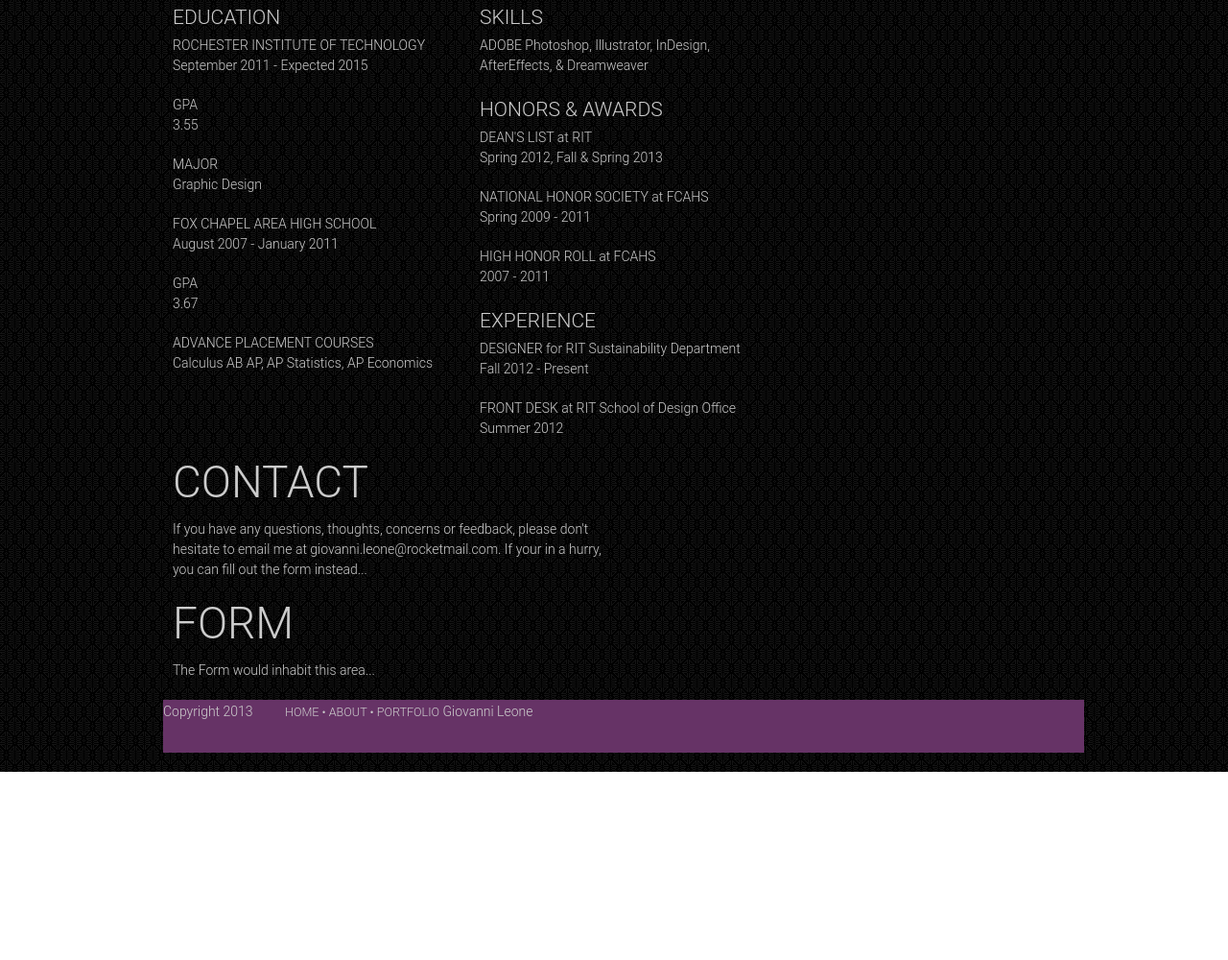
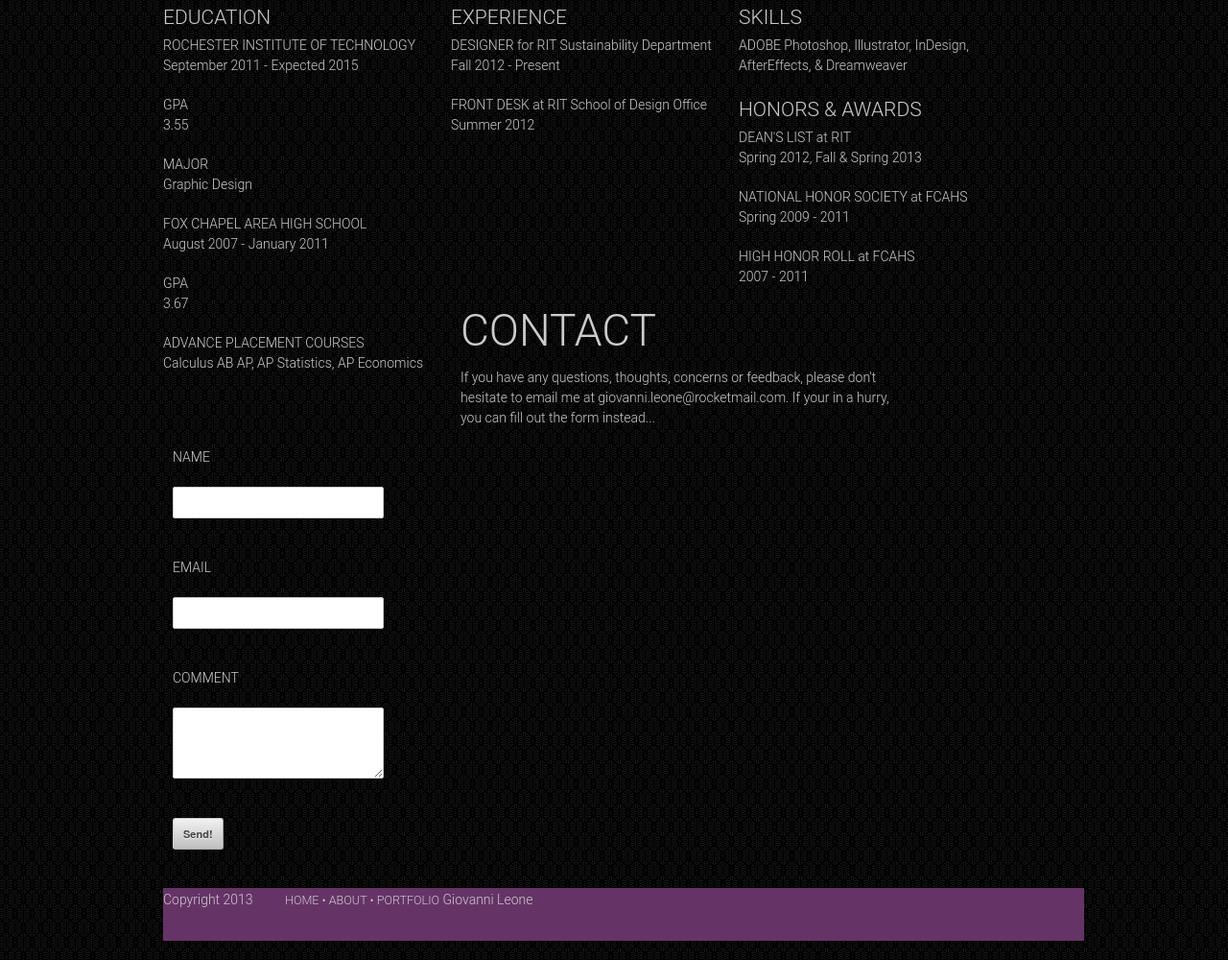
Before and after one commit to gesus412/Web-Portfolio, a plain HTML site: page about.html in a window 1280 px wide. Shown: the part 678-1678 px from the top of the page at 96% size. Before the commit the page ends 1482 px from the top, so only its background shows below. Drawn offline with Linux system fonts and the light colour scheme.

Commit message:
no message

```diff
--- a/about.html
+++ b/about.html
@@ -108,6 +108,21 @@
 
             <div class="one-third column">
 
+            	<h4>EXPERIENCE</h4>
+
+            	<div>
+            		<h6>DESIGNER for RIT Sustainability Department</h6>
+                	<p>Fall 2012 - Present</p>
+
+                	<h6>FRONT DESK at RIT School of Design Office</h6>
+                	<p>Summer 2012</p>
+            	</div>
+
+			</div>
+
+
+            <div class="one-third column">
+
                 <h4>SKILLS</h4>
 
            		<div>
@@ -130,31 +145,40 @@
             	</div>
 
             </div>
-
-
-            <div class="one-third column">
-
-            	<h4>EXPERIENCE</h4>
-
-            	<div>
-            		<h6>DESIGNER for RIT Sustainability Department</h6>
-                	<p>Fall 2012 - Present</p>
-
-                	<h6>FRONT DESK at RIT School of Design Office</h6>
-                	<p>Summer 2012</p>
-            	</div>
-
-			</div>
+            <!-- END OF RESUME -->
 
 
 		<div class="eight columns">
 			<h1>CONTACT</h1>
 			<p>If you have any questions, thoughts, concerns or feedback, please don't hesitate to email me at <a href="mailto:giovanni.leone@rocketmail.com">giovanni.leone@rocketmail.com</a>. If your in a hurry, you can fill out the form instead...</p>
 		</div>
+
         <div class="eight columns">
-			<h1>FORM</h1>
-			<p>The Form would inhabit this area...</p>
+
+			<form action="mailer.php" method="POST">
+
+            	<div>
+                	<p>NAME</p>
+                    <input name="name" type="text"> <br>
+                </div>
+
+                <div>
+                	<p>EMAIL</p>
+                    <input name="email" type="text"> <br>
+                </div>
+
+                <div>
+                	<p>COMMENT</p>
+                    <textarea cols="30" name="comment" row="9"></textarea><br>
+                </div>
+
+                <div>
+                	<input name="submit" type="submit" value="Send!">
+                </div>
+
+            </form>
 		</div>
+        <!-- FORM -->
 
         <div>
     	<footer>
--- a/stylesheets/skeleton.css
+++ b/stylesheets/skeleton.css
@@ -50,7 +50,7 @@
     .container .sixteen.columns                 { width: 940px; }
 
 	.container .one-fourth.column				{ width: 220px; }
-    .container .one-third.column                { width: 300px; }
+    .container .one-third.column                { width: 300px; margin-right: auto; margin-left: auto;}
     .container .two-thirds.column               { width: 620px; }
 
     /* Offsets */
```
